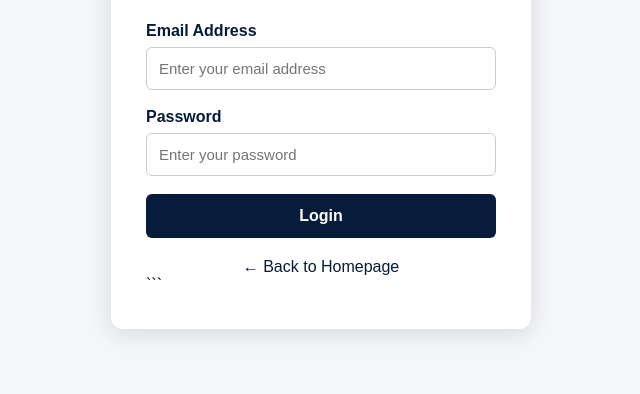
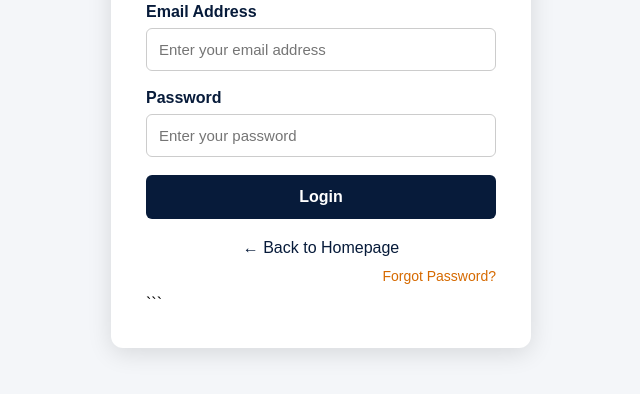
Before and after one commit to ephraimterngu11/Kings-Media-and-Tech-Ltd., a plain HTML site: page staff-login.html in a window 1280 px wide. Shown: the part 308-702 px from the top of the page, without its empty margins (319-959 px from the left). Drawn offline with nearby package versions, Linux system fonts and the light colour scheme.

Commit message:
Update staff-login.html

````diff
--- a/staff-login.html
+++ b/staff-login.html
@@ -165,6 +165,14 @@
 <a href="index.html" class="back-link">
   ← Back to Homepage
 </a>
+
+<div style="text-align:right; margin:10px 0;">
+  <a href="#" onclick="forgotPassword(); return false;"
+     style="color:#d66a00; text-decoration:none; font-size:14px;">
+    Forgot Password?
+  </a>
+</div>
+
 ```
 
   </div>
````
